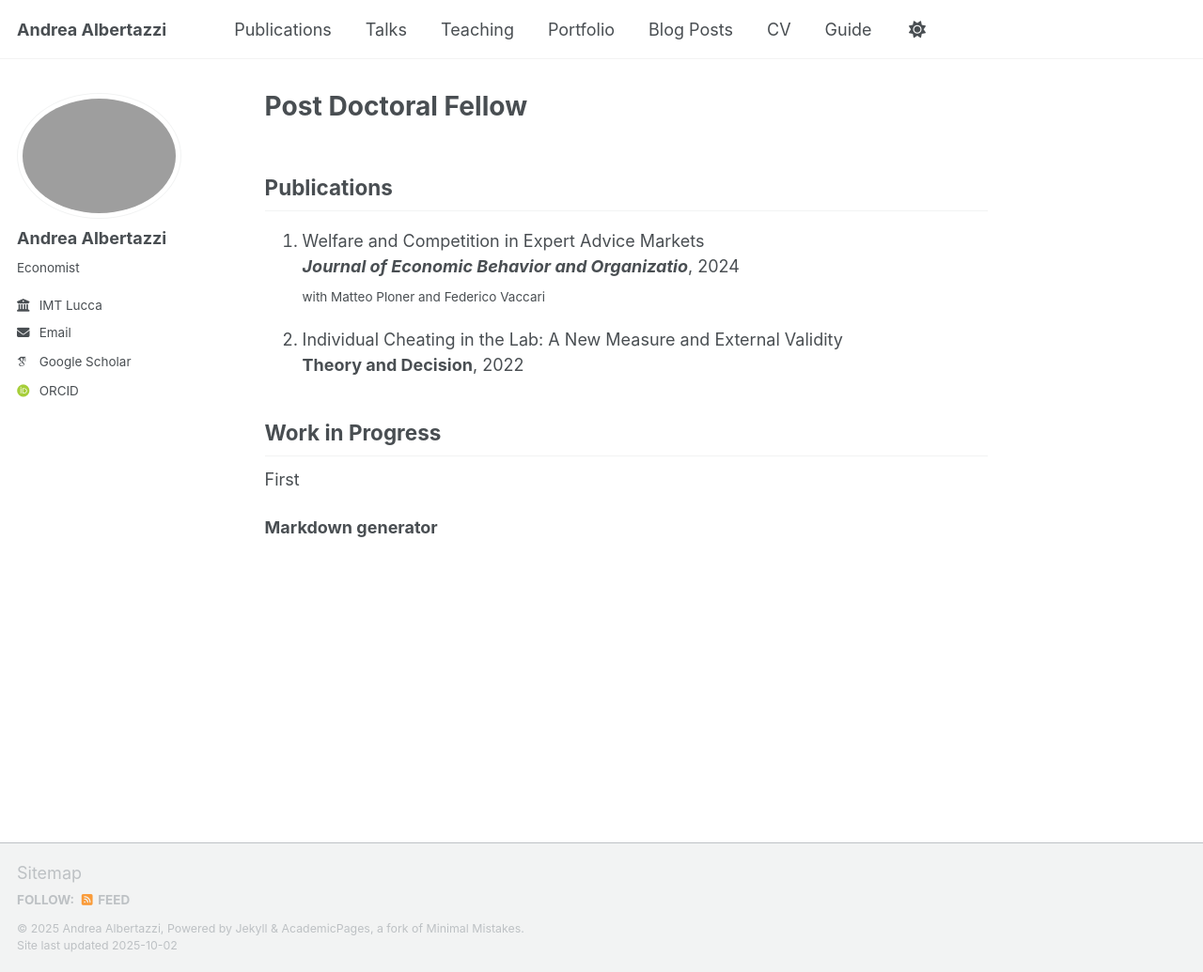
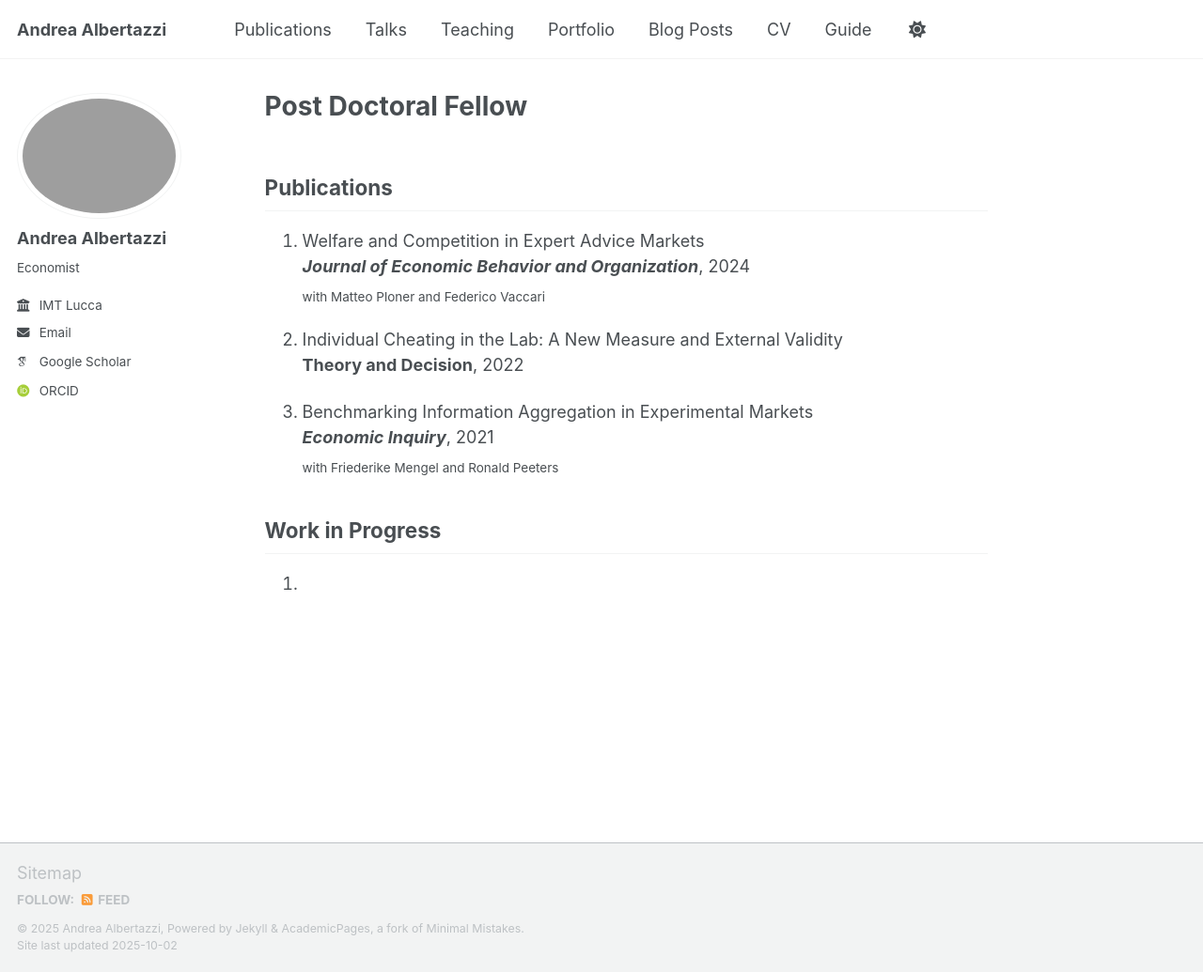
Before and after one commit to tazze87/tazze87.github.io, a Jekyll site: the page built from _pages/about.md, in a window 1280 px wide and 1035 px high. Shown: the whole window at 94% size. Built offline with Jekyll 4.4.1, drawn with Linux system fonts in a browser that asks for light colours; some web fonts are replaced; a script that is not in the unit is left out.

Commit message:
Update about.md

```diff
--- a/_pages/about.md
+++ b/_pages/about.md
@@ -7,13 +7,16 @@ author_profile: true
 
 ## Publications
 1. Welfare and Competition in Expert Advice Markets<br>
-    ***Journal of Economic Behavior and Organizatio***, 2024<br>
+    ***Journal of Economic Behavior and Organization***, 2024<br>
     <sub>with Matteo Ploner and Federico Vaccari</sub>
 
 2. Individual Cheating in the Lab: A New Measure and External Validity<br>
     **Theory and Decision**, 2022
 
+3. Benchmarking Information Aggregation in Experimental Markets<br>
+    ***Economic Inquiry***, 2021<br>
+    <sub>with Friederike Mengel and Ronald Peeters</sub>
+
+
 ## Work in Progress
-First
-
-**Markdown generator**
+1.
```
